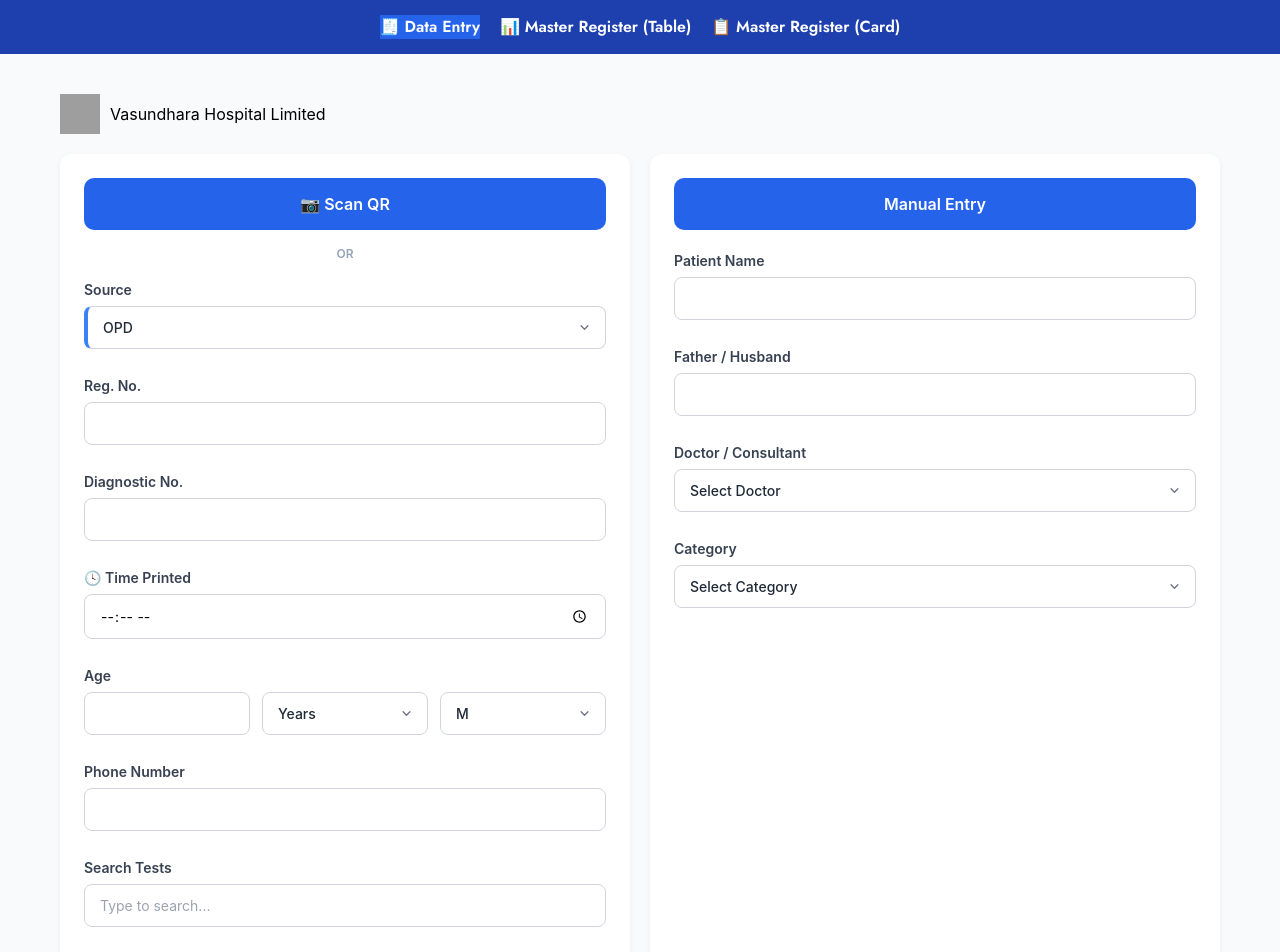
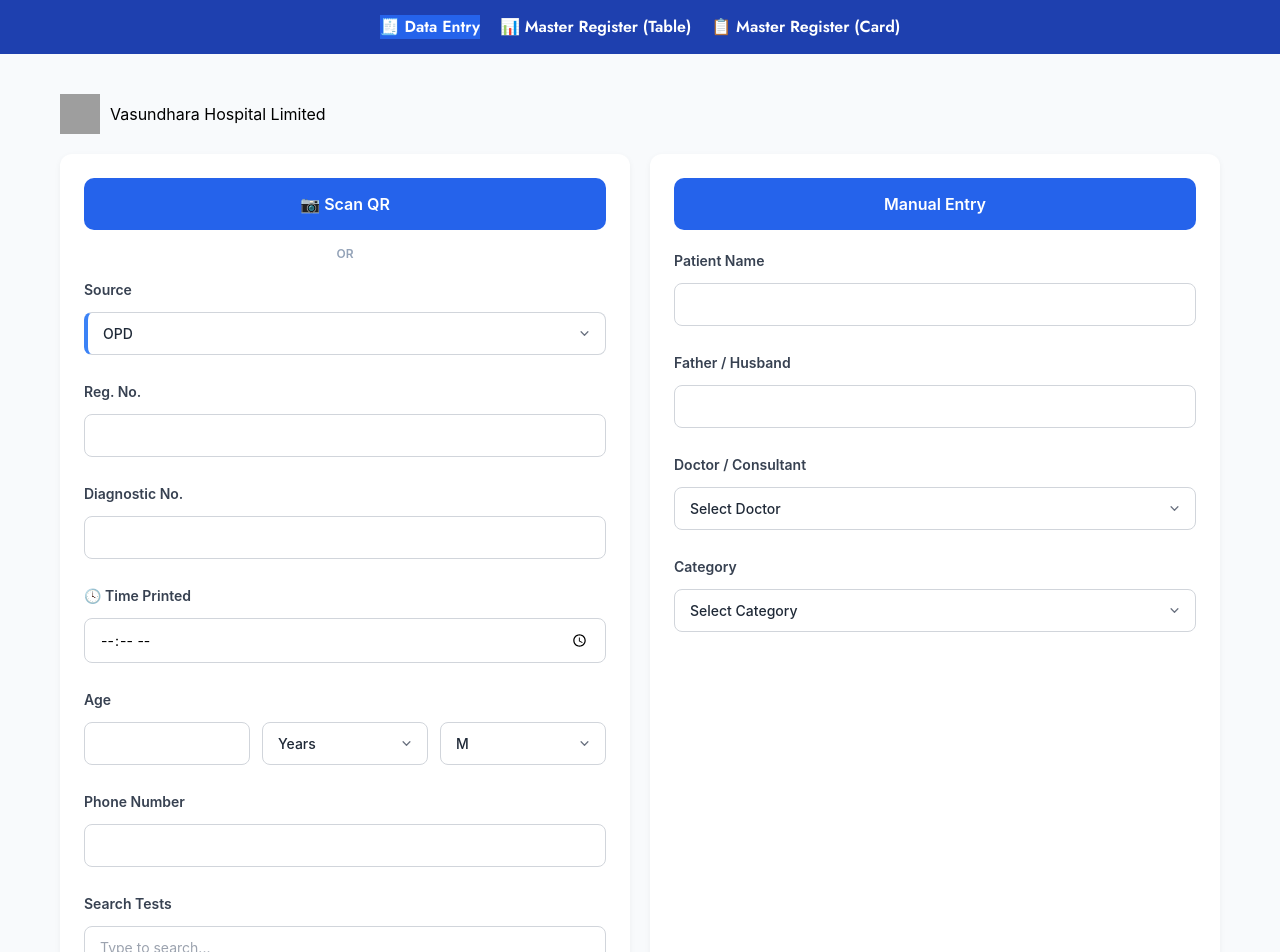
Before and after one commit to dailyephany-rgb/lab, a React (Vite) app: page / in a window 1280 px wide. Shown: the top 952 px of the page. Built offline with nearby package versions, Linux system fonts and the light colour scheme; grey boxes are pictures that could not be loaded.

Commit message:
Update mango.css

```diff
--- a/src/mango.css
+++ b/src/mango.css
@@ -69,7 +69,7 @@
 input,
 select {
   width: 100%;
-  margin-top: 6px;
+  margin-top: 12px;
   margin-bottom: 10px;
   /* Indented 15px from the left so the blinking cursor isn't touching the edge */
   padding: 10px 15px;
@@ -126,7 +126,7 @@
 .search-wrapper {
   position: relative;
   /* Added significant gap between Search Tests bar and Departments heading */
-  margin-bottom: 30px;
+  margin-bottom: 20px;
 }
 
 .search-results-box {
```
